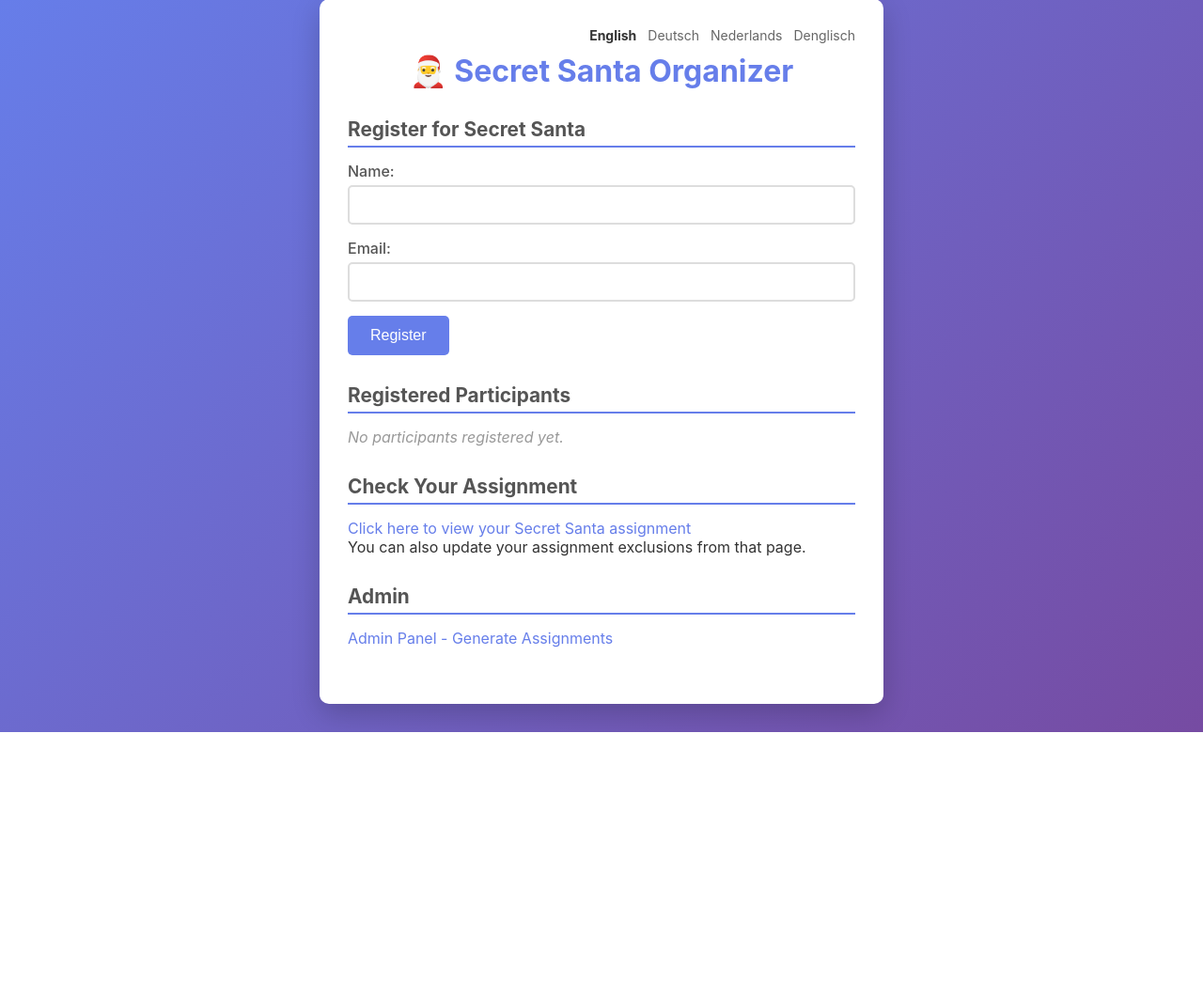
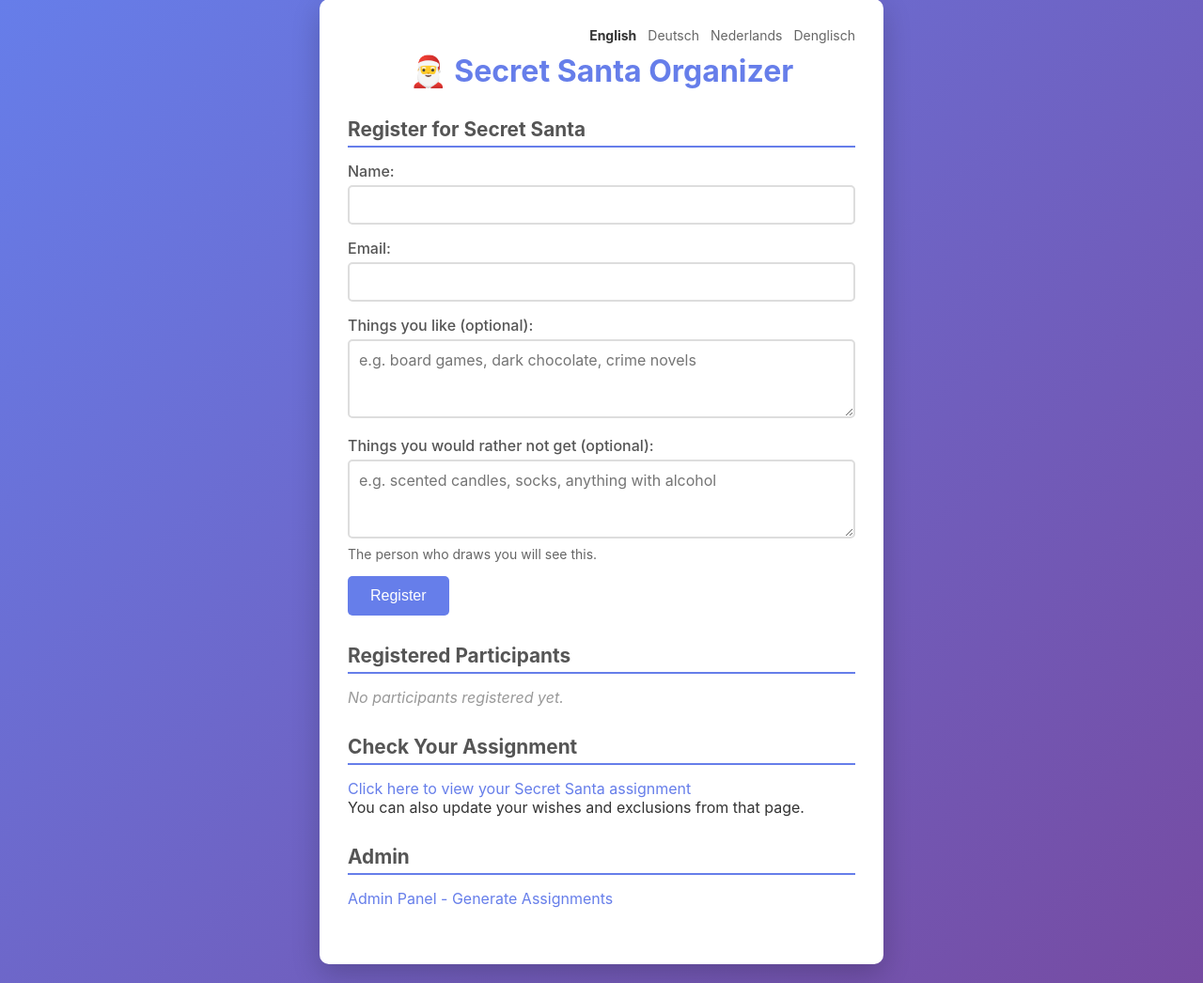
Before and after one commit to MichaelHermannHubler/secret-santa, a Flask app: page / in a window 1280 px wide. Shown: the part 21-1067 px from the top of the page at 94% size. Before the commit the page ends 800 px from the top, so only its background shows below. Run offline with Flask 3, Linux system fonts and the light colour scheme.

Commit message:
Add gift wishes: things participants like and would rather not get
Participants can enter optional free-text likes and dislikes (max 500
characters each) when registering, and edit them on the My Assignment
page. The giver sees the giftee's current wishes when checking their
assignment. The assignment email includes them as of draw time, with a
note that the website has the latest version.

- Saving validates every field first, so a bad value saves nothing
  (exclusions sent in the same request included). Omitted fields are
  left unchanged.
- Wishes are rendered with textContent only, never as HTML.
- Participants registered before this change have no wishes until they
  add some.
- New and changed strings are translated for de, nl and en_DE.

Co-Authored-By: Claude Opus 5.5 <noreply@anthropic.com>

```diff
--- a/app.py
+++ b/app.py
@@ -43,6 +43,7 @@ def inject_languages():
     return {
         'current_language': get_locale(),
         'supported_languages': SUPPORTED_LANGUAGES,
+        'max_preference_length': MAX_PREFERENCE_LENGTH,
     }
 
 DATA_DIR = 'data'
@@ -117,6 +118,31 @@ def normalize_exclusion_pairs(pairs, participant_emails, ignore_missing=False):
 
     return sorted(normalized_pairs)
 
+MAX_PREFERENCE_LENGTH = 500
+PREFERENCE_FIELDS = ('likes', 'dislikes')
+
+def parse_gift_preferences(source):
+    """Validate the optional free-text gift wishes ("likes" / "dislikes").
+
+    Only fields present in ``source`` are returned, so callers can do partial
+    updates. Values are stripped; an empty string clears the field.
+    """
+    preferences = {}
+    for field in PREFERENCE_FIELDS:
+        if field not in source:
+            continue
+        value = source.get(field)
+        if value is None:
+            value = ''
+        if not isinstance(value, str):
+            raise ValueError(_('Gift preferences must be text'))
+        value = value.strip()
+        if len(value) > MAX_PREFERENCE_LENGTH:
+            raise ValueError(_('Gift preferences can be at most %(max)d characters long',
+                               max=MAX_PREFERENCE_LENGTH))
+        preferences[field] = value
+    return preferences
+
 def parse_participant_indices(raw_indices, participant_count, own_index=None):
     """Validate participant indices submitted for one participant's exclusions."""
     if not isinstance(raw_indices, list):
@@ -180,6 +206,7 @@ def register():
             request.form.getlist('excluded_indices'),
             len(participants)
         )
+        preferences = parse_gift_preferences(request.form)
     except ValueError as error:
         return jsonify({'success': False, 'message': str(error)}), 400
 
@@ -188,6 +215,8 @@ def register():
         'name': name,
         'email': email,
         'language': get_locale(),
+        'likes': preferences.get('likes', ''),
+        'dislikes': preferences.get('dislikes', ''),
         'registered_at': datetime.now().isoformat()
     })
 
@@ -225,7 +254,7 @@ def my_assignment():
 
 @app.route('/participant/exclusions', methods=['POST'])
 def manage_participant_exclusions():
-    """Read or update the directed exclusions belonging to a participant."""
+    """Read or update a participant's preferences: directed exclusions and gift wishes."""
     data = request.get_json(silent=True)
     if not isinstance(data, dict):
         return jsonify({'success': False, 'message': _('Invalid request')}), 400
@@ -243,11 +272,15 @@ def manage_participant_exclusions():
     if participant_index is None:
         return jsonify({'success': False, 'message': _('No participant found for this email')}), 404
 
+    participant = participants[participant_index]
     config = load_config()
     try:
+        # Validate everything before saving anything, so a bad field never
+        # leaves the exclusions and the wishes half-updated.
+        preferences = parse_gift_preferences(data)
         exclusion_pairs = normalize_exclusion_pairs(
             config.get('assignment_exclusions', []),
-            [participant['email'] for participant in participants],
+            [p['email'] for p in participants],
             ignore_missing=True
         )
         if 'excluded_indices' in data:
@@ -274,15 +307,17 @@ def manage_participant_exclusions():
     # Remember the language the participant currently uses for their emails.
     # This lets people who registered before i18n (no stored language) or who
     # changed language later pick it up just by visiting their preferences.
-    language = get_locale()
-    if participants[participant_index].get('language') != language:
-        participants[participant_index]['language'] = language
+    updated = dict(participant, language=get_locale(), **preferences)
+    if updated != participant:
+        participants[participant_index] = participant = updated
         save_participants(participants)
 
     return jsonify({
         'success': True,
-        'message': _('Your assignment exclusions have been saved.'),
+        'message': _('Your preferences have been saved.'),
         'participant_index': participant_index,
+        'likes': participant.get('likes', ''),
+        'dislikes': participant.get('dislikes', ''),
         'excluded_indices': [
             index for index, participant in enumerate(participants)
             if (email, participant['email']) in exclusion_pairs
@@ -312,7 +347,9 @@ def check_assignment():
     return jsonify({
         'success': True,
         'giftee_name': giftee['name'],
-        'giftee_email': giftee['email']
+        'giftee_email': giftee['email'],
+        'giftee_likes': giftee.get('likes', ''),
+        'giftee_dislikes': giftee.get('dislikes', '')
     })
 
 @app.route('/admin')
@@ -426,7 +463,9 @@ def generate_assignments_web():
                             participant['name'],
                             giftee['name'],
                             giftee['email'],
-                            participant.get('language')
+                            participant.get('language'),
+                            giftee_likes=giftee.get('likes', ''),
+                            giftee_dislikes=giftee.get('dislikes', '')
                         )
                         email_results.append({
                             'participant': participant['name'],
@@ -517,9 +556,10 @@ def generate_assignments():
     return True, assignments
 
 def send_email_notification(participant_email, participant_name, giftee_name, giftee_email,
-                            language=None):
+                            language=None, giftee_likes='', giftee_dislikes=''):
     """Send email notification to participant, in the language they registered with.
 
+    Includes the giftee's gift wishes as they are at draw time.
     Must run inside an app or request context, otherwise the text stays English.
     """
     config = load_config()
@@ -533,15 +573,23 @@ def send_email_notification(participant_email, participant_name, giftee_name, gi
     try:
         with force_locale(language):
             subject = _('Your Secret Santa Assignment!')
-            body = _(
+            sections = [_(
                 'Hello %(name)s!\n\n'
                 'Your Secret Santa assignment has been made!\n\n'
-                'You are gifting to: %(giftee)s\n\n'
-                'Remember to keep this secret! 🎁\n\n'
-                'Happy gifting!',
+                'You are gifting to: %(giftee)s',
                 name=participant_name,
                 giftee=giftee_name
-            )
+            )]
+            wishes = []
+            if giftee_likes:
+                wishes.append(_('They like: %(likes)s', likes=giftee_likes))
+            if giftee_dislikes:
+                wishes.append(_('Please avoid: %(dislikes)s', dislikes=giftee_dislikes))
+            if wishes:
+                wishes.append(_('Wishes can still change, so check the website for the latest version.'))
+                sections.append('\n'.join(wishes))
+            sections.append(_('Remember to keep this secret! 🎁\n\nHappy gifting!'))
+            body = '\n\n'.join(sections)
 
         msg = MIMEMultipart()
         msg['From'] = config['email']
--- a/assign.py
+++ b/assign.py
@@ -77,7 +77,9 @@ def main():
                             participant['name'],
                             giftee['name'],
                             giftee['email'],
-                            participant.get('language')
+                            participant.get('language'),
+                            giftee_likes=giftee.get('likes', ''),
+                            giftee_dislikes=giftee.get('dislikes', '')
                         )
                         if success:
                             success_count += 1
--- a/static/css/style.css
+++ b/static/css/style.css
@@ -52,7 +52,8 @@ label {
 }
 
 input[type="text"],
-input[type="email"] {
+input[type="email"],
+textarea {
     width: 100%;
     padding: 10px;
     border: 2px solid #ddd;
@@ -62,7 +63,8 @@ input[type="email"] {
 }
 
 input[type="text"]:focus,
-input[type="email"]:focus {
+input[type="email"]:focus,
+textarea:focus {
     outline: none;
     border-color: #667eea;
 }
@@ -201,3 +203,25 @@ button[onclick="logout()"]:hover {
 .language-switcher strong {
     opacity: 1;
 }
+
+textarea {
+    font-family: inherit;
+    resize: vertical;
+    min-height: 70px;
+}
+
+.hint {
+    color: #666;
+    font-size: 14px;
+    margin-top: 4px;
+}
+
+.gift-wishes {
+    text-align: left;
+    margin-top: 15px;
+}
+
+.gift-wishes p {
+    white-space: pre-line;
+    margin: 4px 0 12px;
+}
--- a/templates/index.html
+++ b/templates/index.html
@@ -21,6 +21,17 @@
                 <div class="form-group">
                     <label for="email">{{ _('Email:') }}</label>
                     <input type="email" id="email" name="email" required>
+                </div>
+                <div class="form-group">
+                    <label for="likes">{{ _('Things you like (optional):') }}</label>
+                    <textarea id="likes" name="likes" maxlength="{{ max_preference_length }}" rows="3"
+                              placeholder="{{ _('e.g. board games, dark chocolate, crime novels') }}"></textarea>
+                </div>
+                <div class="form-group">
+                    <label for="dislikes">{{ _('Things you would rather not get (optional):') }}</label>
+                    <textarea id="dislikes" name="dislikes" maxlength="{{ max_preference_length }}" rows="3"
+                              placeholder="{{ _('e.g. scented candles, socks, anything with alcohol') }}"></textarea>
+                    <p class="hint">{{ _('The person who draws you will see this.') }}</p>
                 </div>
                 {% if participants %}
                 <div class="form-group">
@@ -57,7 +68,7 @@
         <div class="section">
             <h2>{{ _('Check Your Assignment') }}</h2>
             <p><a href="/my-assignment">{{ _('Click here to view your Secret Santa assignment') }}</a></p>
-            <p>{{ _('You can also update your assignment exclusions from that page.') }}</p>
+            <p>{{ _('You can also update your wishes and exclusions from that page.') }}</p>
         </div>
 
         <div class="section">
```
Also changed, not shown: CLAUDE.md (+5 -1 lines), templates/my_assignment.html (+38 -3 lines), tests/test_gift_preferences.py (added, +169 -0 lines), README.md, translations/de/LC_MESSAGES/messages.po, translations/en_DE/LC_MESSAGES/messages.po, translations/nl/LC_MESSAGES/messages.po, 1 other file.
